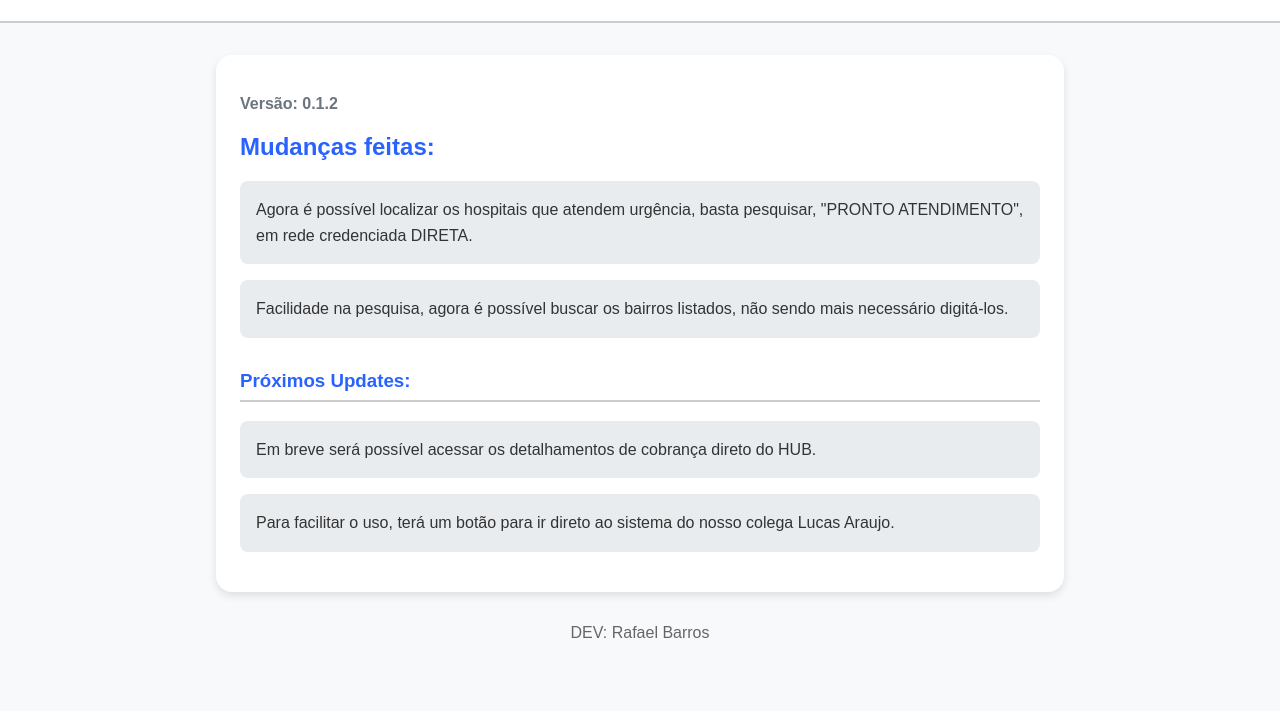
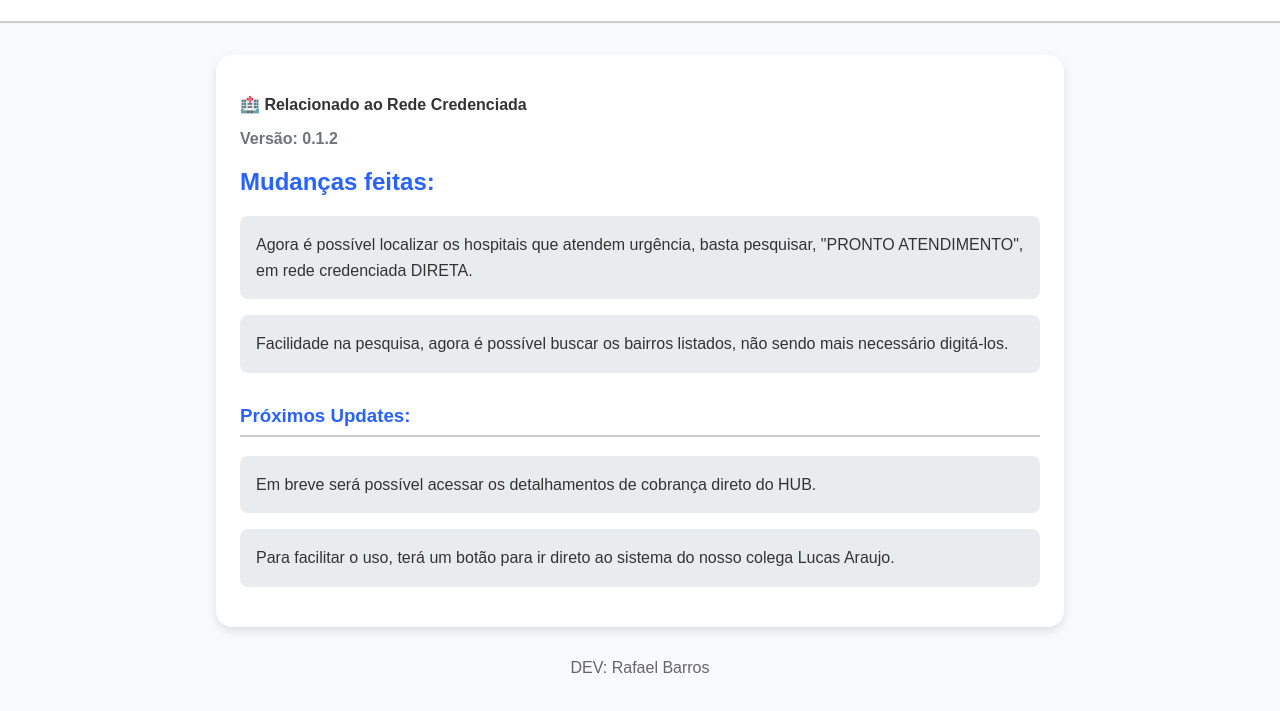
Before and after one commit to rafaelbrdc24/HUB-testes, a plain HTML site: page updates.html in a window 1280 px wide. Shown: the part 67-778 px from the top of the page. Drawn offline with Linux system fonts and the light colour scheme.

Commit message:
Add files via upload

```diff
--- a/updates.html
+++ b/updates.html
@@ -79,6 +79,11 @@
       text-align: center;
       color: #666;
     }
+    .related-info {
+      font-weight: bold;
+      margin-bottom: 0.5rem;
+      color: #333;
+    }
   </style>
 </head>
 <body>
@@ -90,6 +95,9 @@
   </div>
 
   <div class="container-updates">
+    <p class="related-info">
+      <span role="img" aria-label="hospital-emoji">🏥</span> Relacionado ao Rede Credenciada
+    </p>
     <p class="version">Versão: 0.1.2</p>
 
     <h2>Mudanças feitas:</h2>
```
